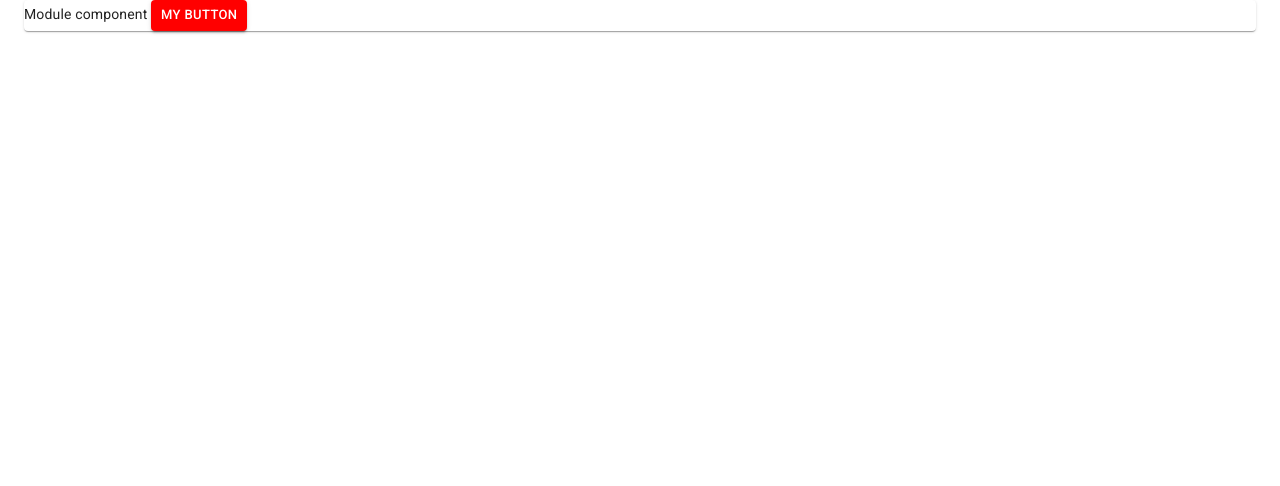
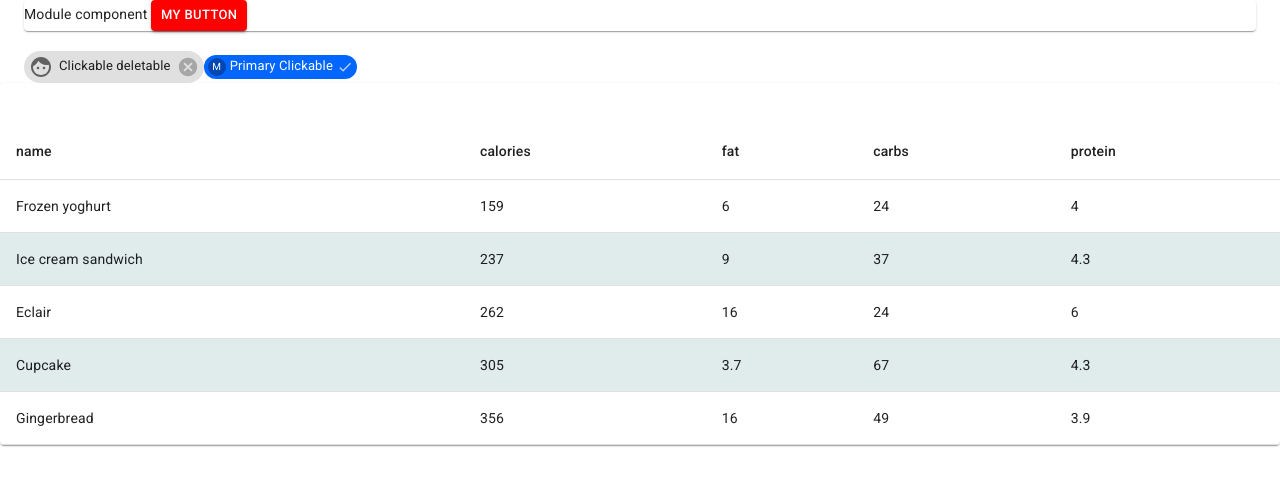
Before and after one commit to yosassenav/shuttle-fast, a Next.js app: page / in a window 1280 px wide. Shown: the top 486 px of the page. Built offline with nearby package versions, Linux system fonts and the light colour scheme.

Commit message:
Adding dataTable component
refactoring datatable component to output data

```diff
--- /dev/null
+++ b/src/components/datatable/index.tsx
@@ -0,0 +1,164 @@
+import { ReactNode } from "react";
+import { makeStyles, Theme } from "@material-ui/core/styles";
+import Table from "@material-ui/core/Table";
+import TableBody from "@material-ui/core/TableBody";
+import TableCell from "@material-ui/core/TableCell";
+import TableContainer from "@material-ui/core/TableContainer";
+import TableHead from "@material-ui/core/TableHead";
+import TableRow from "@material-ui/core/TableRow";
+import Paper from "@material-ui/core/Paper";
+
+/*hook: useStyles*/
+const useStyles = makeStyles<Theme, { odd: boolean }>((theme: Theme) => ({
+  evenRow: {
+    backgroundColor: (props) => (props.odd ? "#e0ebeb" : ""),
+  },
+}));
+
+//Tarea1: Borrar función createData y el const rows
+function createData(
+  name: string,
+  calories: number,
+  fat: number,
+  carbs: number,
+  protein: number
+) {
+  return { name, calories, fat, carbs, protein };
+}
+
+const rows = [
+  createData("Frozen yoghurt", 159, 6.0, 24, 4.0),
+  createData("Ice cream sandwich", 237, 9.0, 37, 4.3),
+  createData("Eclair", 262, 16.0, 24, 6.0),
+  createData("Cupcake", 305, 3.7, 67, 4.3),
+  createData("Gingerbread", 356, 16.0, 49, 3.9),
+];
+
+//Tarea2: crear interfaz para componente DataTable para pintar datos de los usuarios
+
+interface IDataTableProps {
+  //Array de usuarios (?)
+}
+
+const DataTable = (props: IDataTableProps) => {
+  return <Container data={rows} />;
+};
+
+interface IContainerProps<T> {
+  data: Array<T>;
+}
+
+const Container = <T,>(props: IContainerProps<T>) => {
+  //deconstrucción
+  const { data } = props;
+
+  //función para obtener datos y sus respectivos índices
+  const getFields = () => {
+    return Object.entries(data[0]).map((obj, idx) => {
+      const field = obj[0];
+      return field;
+    });
+  };
+
+  //return del componente
+  return (
+    <TableContainer component={Paper}>
+      <br></br>
+      <br></br>
+      <Table aria-label="simple table">
+        <Head fields={getFields()} />
+        <Body data={data} />
+      </Table>
+    </TableContainer>
+  );
+};
+
+interface IHeadProps {
+  fields: Array<string>;
+}
+
+const Head = (props: IHeadProps) => {
+  const { fields } = props;
+
+  return (
+    <TableHead>
+      <Row index={0} data={fields} />
+    </TableHead>
+  );
+};
+
+interface IBodyProps<T> {
+  data: Array<T>;
+}
+
+// <T> tipo de dato genérico
+const Body = <T,>(props: IBodyProps<T>) => {
+  const { data } = props;
+
+  const convertToArray = (object: T) => {
+    //el primer return es lo que regresa la función 'convertToArray'
+    return Object.entries(object).map((obj) => {
+      const value = obj[1];
+      return value;
+    });
+  };
+
+  return (
+    <TableBody>
+      {data.map((row, idx) => {
+        return <Row isEven index={idx} data={convertToArray(row)} key={idx} />;
+      })}
+    </TableBody>
+  );
+};
+
+interface IRowProps<T> {
+  data: Array<T>;
+  isEven?: boolean;
+  index: number;
+}
+
+/** Se encarga de renderear un conjunto de celdas a partir de ciertos datos.
+ */
+const Row = <T,>(props: IRowProps<T>) => {
+  /*deconstrucción javascript*/
+  const { data, isEven, index } = props;
+
+  const classes = useStyles({
+    odd: isEven ? (index % 2 !== 0 ? true : false) : false,
+  });
+
+  const mapData = () => {
+    return data.map((value, idx) => {
+      return <Cell key={idx}>{value}</Cell>;
+    });
+  };
+
+  return <TableRow className={classes.evenRow}>{mapData()}</TableRow>;
+};
+
+interface ICellProps {
+  children: ReactNode; // valor de cada fila
+}
+
+/** Componente Cell.
+ * componente para pintar los valores de cada fila
+ * @param props
+ * @returns
+ */
+const Cell = (props: ICellProps) => {
+  /*deconstrucción objeto*/
+  const { children } = props;
+
+  return <TableCell>{children}</TableCell>;
+};
+
+//Tarea 4: Separar los componentes atómicos en archivos individuales
+
+export { DataTable };
+
+/*Para mostrar los datos de los usuarios se debe:
+1. Importar la vista (view) de prisma de los usuarios
+2. Hcaer un Array con los nombres de las columnas de las tablas
+y pasarselo al componente Head
+3. Los datos de los usuarios se muestran en el body(?)*/
--- a/src/pages/index.tsx
+++ b/src/pages/index.tsx
@@ -1,10 +1,17 @@
 import React, { Fragment } from "react";
+import { Chips } from "src/components/chip";
 import { Module } from "src/components/module";
+import { DataTable } from "src/components/datatable";
 
+/* Home of main page*/
 export default function Home() {
   return (
     <Fragment>
       <Module></Module>
+      <Chips></Chips>
+
+      {/* <BasicTable></BasicTable> */}
+      <DataTable />
     </Fragment>
   );
 }
```
